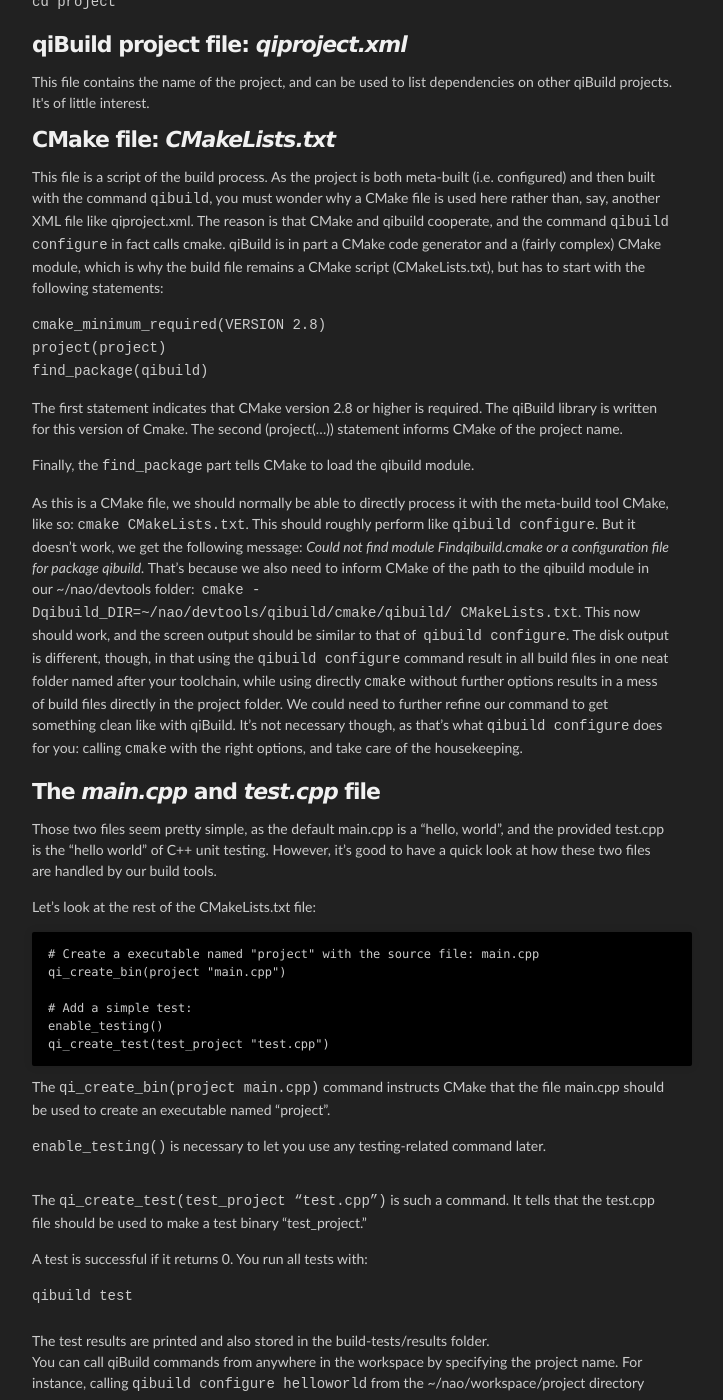
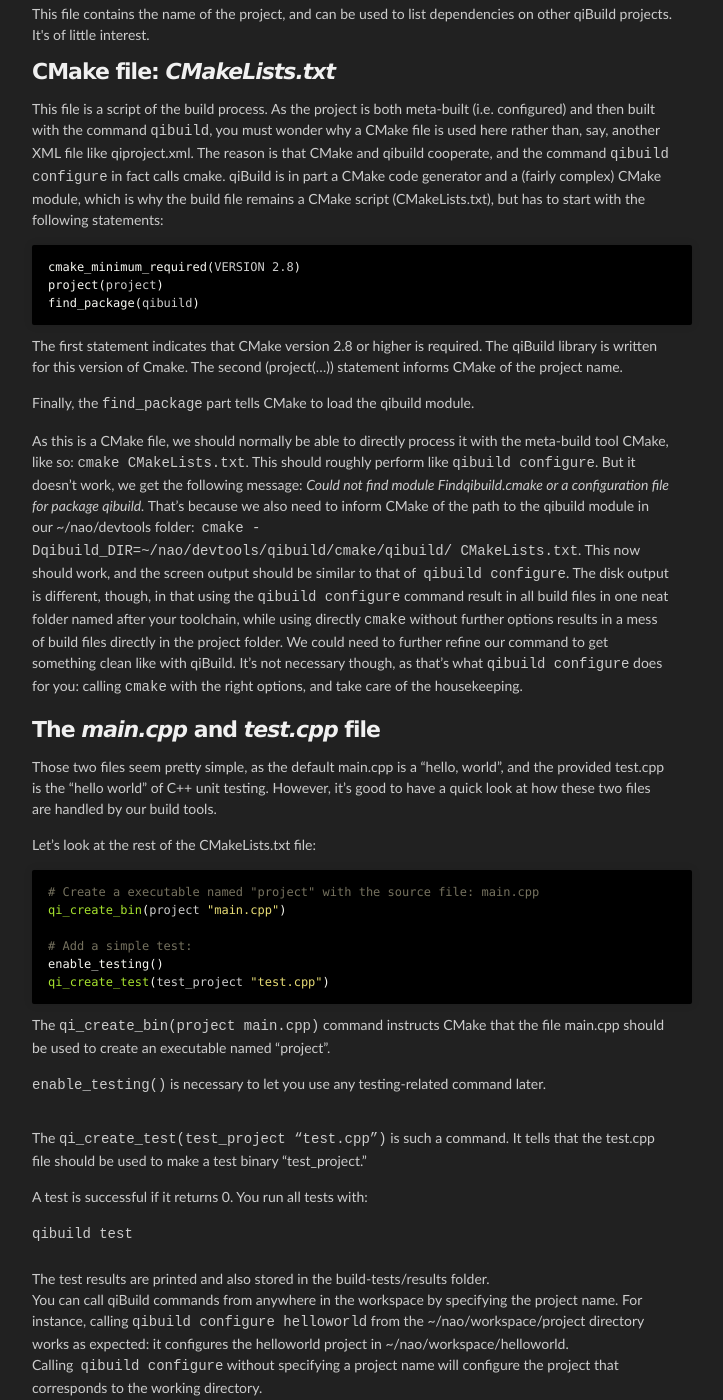
Before and after one commit to agravier/agravier.github.io, a Jekyll site: the page built from _posts/2013-02-15-NAO-C++-tutorial-part-2:-Welcome-to-the-Matrix,-NAO.md, in a window 1280 px wide and 1400 px high, scrolled down 859 px. Shown: the whole window, without its empty margins (288-1011 px from the left). Built offline with Jekyll 4.4.1, drawn with Linux system fonts in a browser that asks for light colours; Markdown is read by kramdown in place of the engine named in the settings; some of the changed text lies outside the part shown.

Commit message:
Reformat and relink NAO blog posts.

```diff
--- a/_posts/2013-02-15-NAO-C++-tutorial-part-2:-Welcome-to-the-Matrix,-NAO.md
+++ b/_posts/2013-02-15-NAO-C++-tutorial-part-2:-Welcome-to-the-Matrix,-NAO.md
@@ -3,14 +3,10 @@
 title: 'NAO Linux C++ development cheat sheet / tutorial, Part 2: Welcome to the Matrix, NAO'
 ---
 
-I originally [posted this text](http://janebotics.blogspot.com/2013/02/welcome-to-matrix-nao-nao-tutorial-part.html "Permalink to Welcome to the Matrix, NAO (NAO tutorial part 2)") on another blog. I have copied it here in an effort to gather some of my past writings on this website.
-
----
-
 <h2>
 <span style="font-family: Verdana, sans-serif;">
 NAO Linux C++ development cheat sheet / tutorial, Part 2</span></h2>
-Following <a href="http://janebotics.blogspot.com/2012/12/better-nao-than-never-nao-tutorial-part.html" target="_blank">Part 1</a>, we&nbsp;have a workspace in ~/nao/workspace, at least one toolchain set up for one of the two possible processors of NAO (<span style="font-family: Courier New, Courier, monospace;">qitoolchain list</span>), and the C++ SDK folder extracted in ~/nao/devtools.<br />
+Following <a href="http://noelusion.com/2012/NAO-C++-tutorial-part-1:-Better-NAO-than-never/" target="_blank">Part 1</a>, we&nbsp;have a workspace in ~/nao/workspace, at least one toolchain set up for one of the two possible processors of NAO (<span style="font-family: Courier New, Courier, monospace;">qitoolchain list</span>), and the C++ SDK folder extracted in ~/nao/devtools.<br />
 <span style="font-family: inherit;"><br /></span><span style="font-family: inherit;">We will now make our own NAO&nbsp;</span>C++<span style="font-family: inherit;">&nbsp;project, configure it, build it, and run it. We'll maybe have some fast review of some C++ at the same time.</span><br />
 <span style="font-family: inherit;"><br /></span>
 <span style="font-family: inherit;">Before doing that, let's have a look at what's in a qibuild project.</span><br />
@@ -38,9 +34,11 @@
 CMake file:&nbsp;<i>CMakeLists.txt</i></h3>
 This file is a script of the build process. As the project is both meta-built (i.e. configured) and then built with the command <span style="font-family: Courier New, Courier, monospace;">qibuild</span>, you must wonder why a CMake file is used here rather than, say, another XML file like qiproject.xml. The reason is that CMake and qibuild&nbsp;cooperate, and&nbsp;the command&nbsp;<span style="font-family: Courier New, Courier, monospace;">qibuild configure</span>&nbsp;in fact calls cmake. qiBuild is in part a CMake code generator and a (fairly complex) CMake module, which is why the build file remains a CMake script (CMakeLists.txt), but has to start with the following statements:<br />
 
-<span style="font-family: Courier New, Courier, monospace;">cmake_minimum_required(VERSION 2.8)</span><br />
-<span style="font-family: Courier New, Courier, monospace;">project(project)</span><br />
-<span style="font-family: 'Courier New', Courier, monospace;">find_package(qibuild)</span><br />
+{% highlight cmake %}
+cmake_minimum_required(VERSION 2.8)
+project(project)
+find_package(qibuild)
+{% endhighlight %}
 
 The first statement indicates that CMake version 2.8 or higher is required. The qiBuild library is written for this version of Cmake.&nbsp;The second (project(...)) statement informs CMake of the project name.<br />
 
@@ -54,12 +52,14 @@
 
 Let's look at the rest of the&nbsp;CMakeLists.txt file:
 
-<div class="highlight"><pre><code># Create a executable named "project" with the source file: main.cpp
+{% highlight cmake %}
+# Create a executable named "project" with the source file: main.cpp
 qi_create_bin(project "main.cpp")
 
 # Add a simple test:
 enable_testing()
-qi_create_test(test_project "test.cpp")</code></pre></div>
+qi_create_test(test_project "test.cpp")
+{% endhighlight %}
 
 
 The&nbsp;<span style="font-family: 'Courier New', Courier, monospace;">qi_create_bin(project main.cpp)</span>&nbsp;command instructs CMake that the file main.cpp should be used to create an executable named "project".
@@ -309,4 +309,4 @@
 
 Note the change in Y value in the middle of that list. In general, we note also that the values are not very stable. Here, I'm sitting on a bed with NAO next to me, so the inertial sensor values vary more, but even on a flat and stable ground, they might vary a bit when NAO is immobile.
 
-In the next part, we will transform that program into a module that runs directly on NAO.
+In [the next part](http://noelusion.com/2013/NAO-C++-tutorial-part-3:The-Apprentice-NAOmancer/), we will transform that program into a module that runs directly on NAO.
```
Also changed, not shown: _posts/2010-11-10-Unit-testing-in-clojure.md (+0 -4 lines), _posts/2012-12-26-NAO-C++-tutorial-part-1:-Better-NAO-than-never.md (+31 -34 lines), _posts/2013-02-24-NAO-C++-tutorial-part-3:The-Apprentice-NAOmancer.md (+1 -5 lines).
